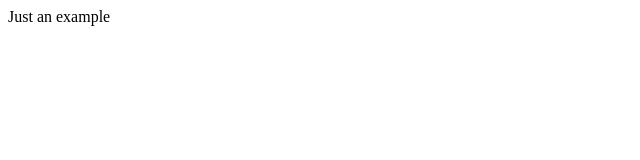
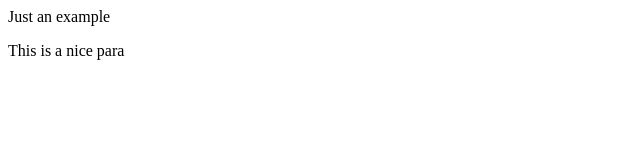
Before and after one commit to sarath-mutnuru/my-demo-repo, a plain HTML site: page index.html in a window 1280 px wide. Shown: the full height of the page, 0-640 px from the left. Drawn offline with Linux system fonts and the light colour scheme.

Commit message:
added a para in html file

```diff
--- a/index.html
+++ b/index.html
@@ -6,5 +6,6 @@
 </head>
 <body>
 	<div> Just an example</div>
+	<p> This is a nice para</p>
 </body>
 </html>
```
